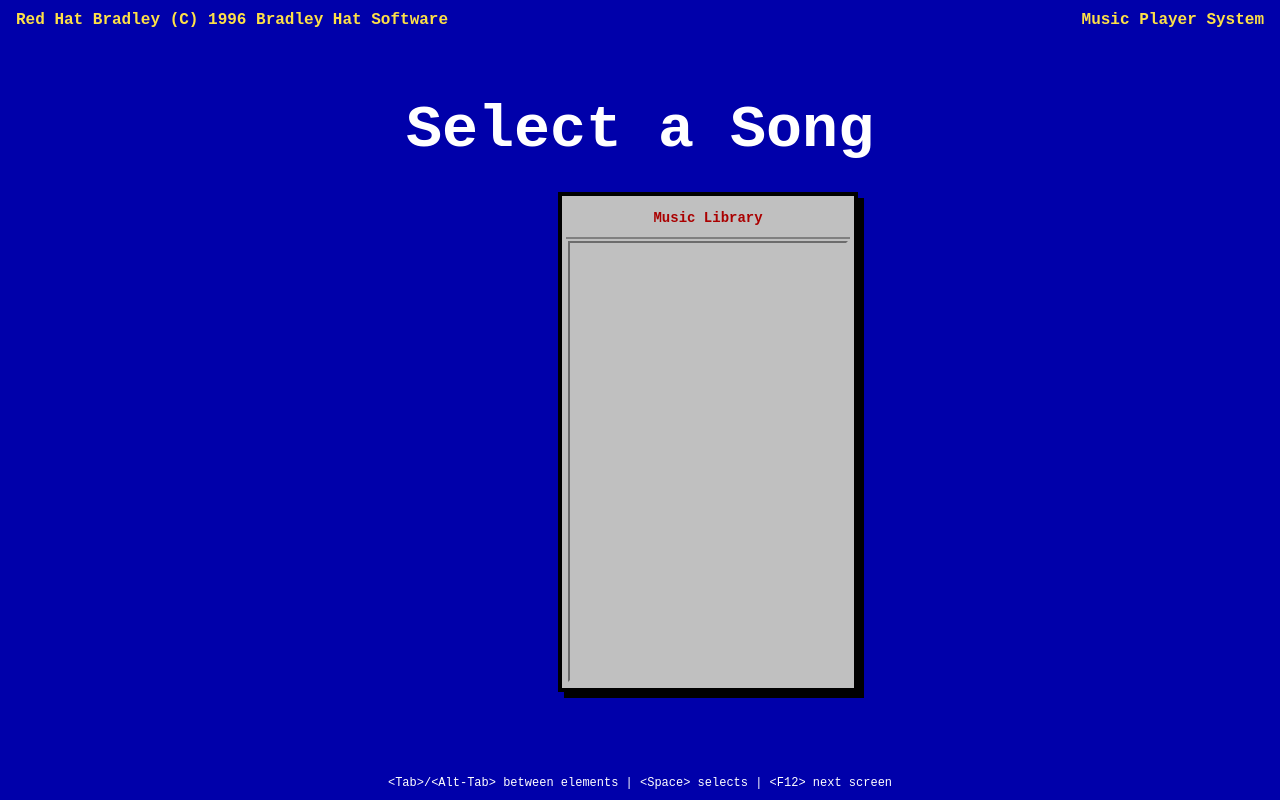
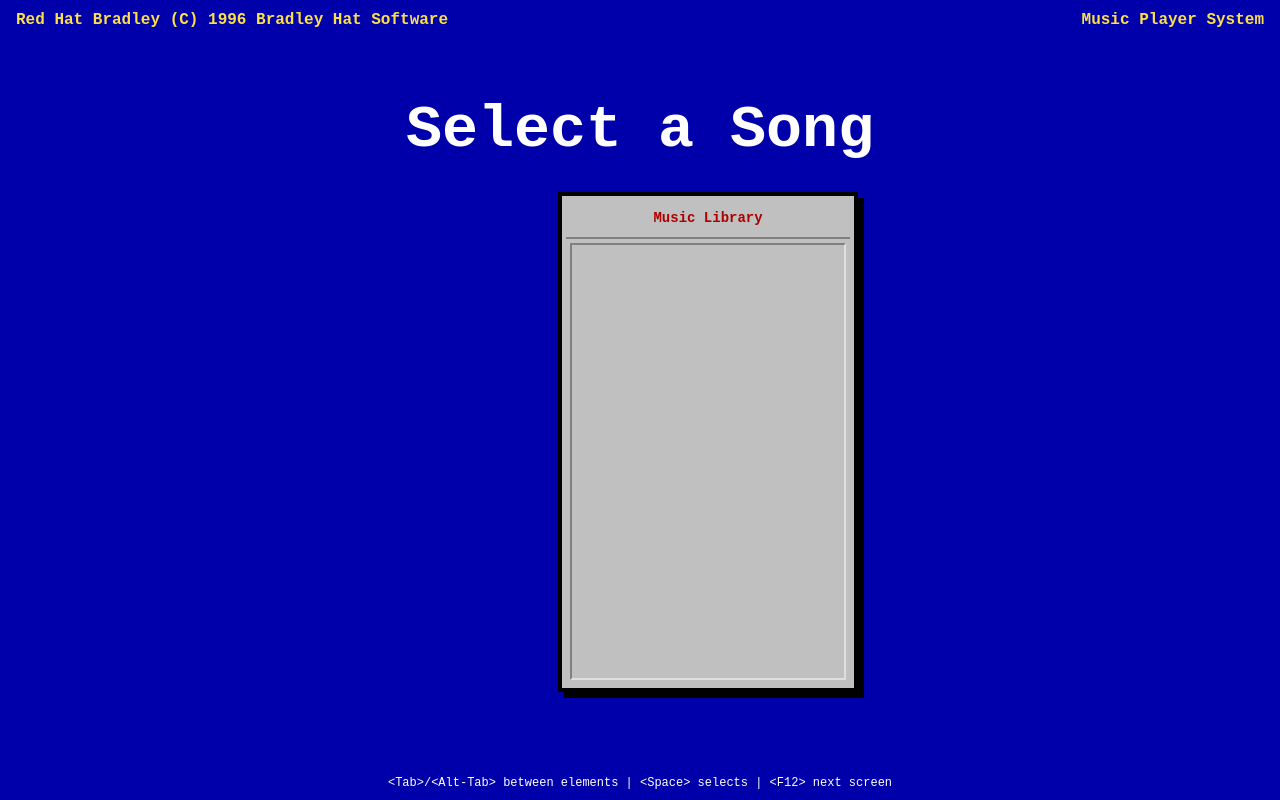
Before and after one commit to konsoul/music-portfolio, a React (Vite) app: page / in a window 1280 px wide. Built offline with nearby package versions, Linux system fonts and the light colour scheme.

Commit message:
added cooler looking modals

```diff
--- a/src/index.css
+++ b/src/index.css
@@ -39,8 +39,11 @@ body {
   padding: 16px;
   flex: 1;
   background-color: #c0c0c0;
-  border: 2px inset #c0c0c0; /* This creates the inset/sunken effect */
-  margin: 2px; /* Small margin from window edge */
+  border-top: 2px solid #808080; /* Dark top border */
+  border-left: 2px solid #808080; /* Dark left border */
+  border-right: 2px solid #dfdfdf; /* Light right border */
+  border-bottom: 2px solid #dfdfdf; /* Light bottom border */
+  margin: 4px; /* Space from window edge */
 }
 
 .rh-button {
```
